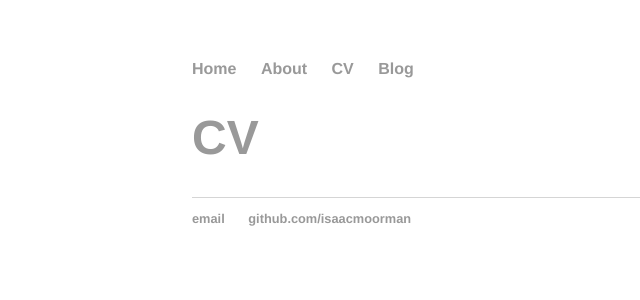
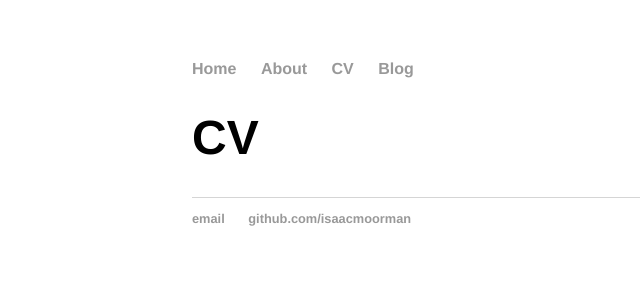
Before and after one commit to isaacmoorman/isaacmoorman.github.io, a Jekyll site: the page built from cv/index.html, in a window 1280 px wide. Shown: the top 300 px of the page, without its empty margins (0-640 px from the left). Built offline with Jekyll 4.4.1, drawn with Linux system fonts in a browser that asks for light colours.

Commit message:
Update index.html

```diff
--- a/cv/index.html
+++ b/cv/index.html
@@ -3,5 +3,5 @@ layout: default
 title: CV
 ---
 <h1 style="color:black;">
-<a href="/assets/resume.pdf" target="blank">CV</a>
+<a href="/assets/resume.pdf" target="blank" style="color:black;">CV</a>
 </h1>
```
